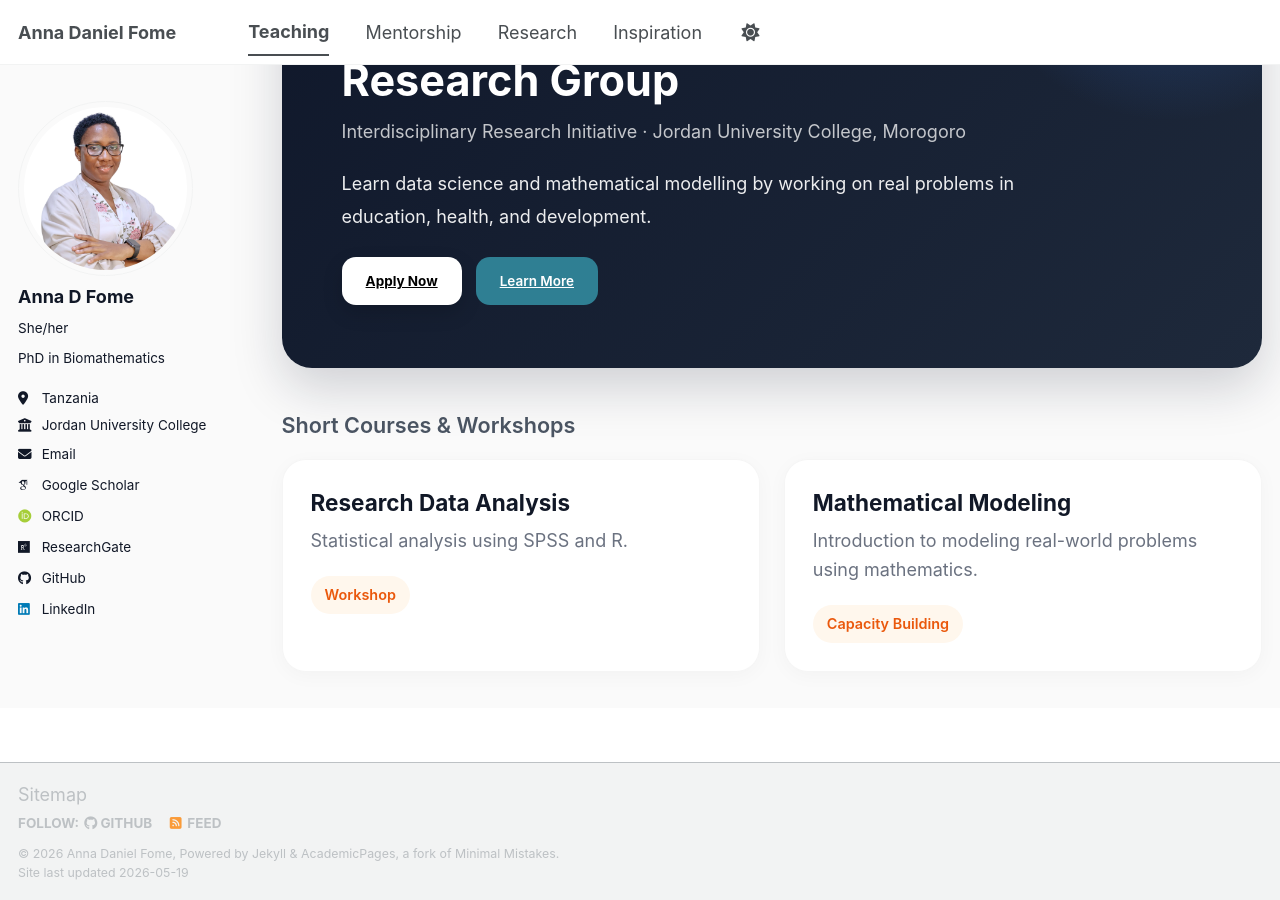
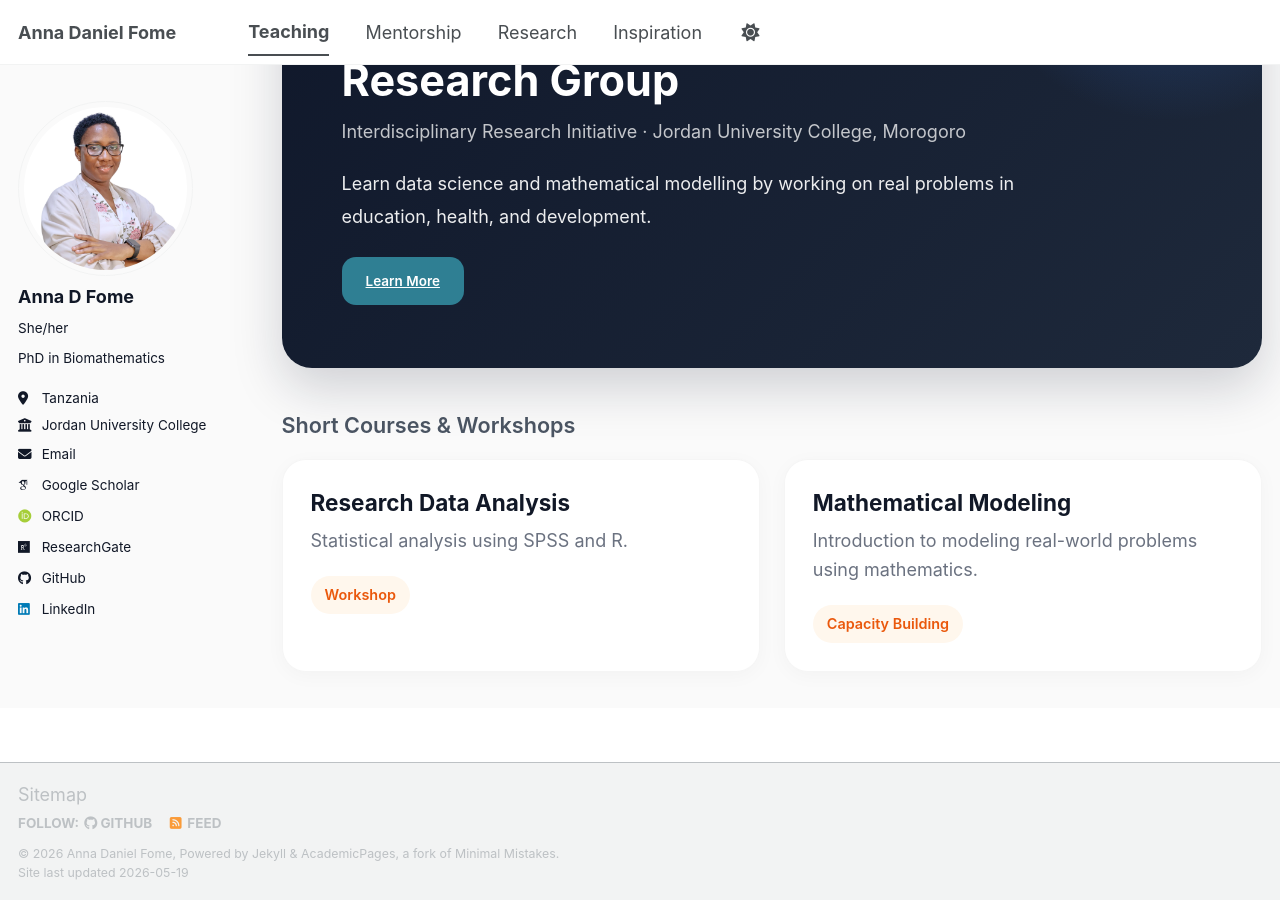
Before and after one commit to FomeA/FomeA.github.io, a Jekyll site: the page built from _pages/teaching.html, in a window 1280 px wide and 900 px high, scrolled down 1111 px. Built offline with Jekyll 4.4.1, drawn with Linux system fonts in a browser that asks for light colours; some web fonts are replaced; a script bundle is joined from its source files by our own code; library files that are not in the unit come from our copies.

Commit message:
Update teaching.html

```diff
--- a/_pages/teaching.html
+++ b/_pages/teaching.html
@@ -62,7 +62,7 @@ author_profile: true
         health, and development.
       </p>
       <div class="cta-row">
-        <a href="/juco-dsg./" class="btn primary">Apply Now</a>
+        <!-- <a href="/juco-dsg./" class="btn primary">Apply Now</a> -->
         <a href="/juco-dsg./" class="btn ghost">Learn More</a>
       </div>
     </div>
```
